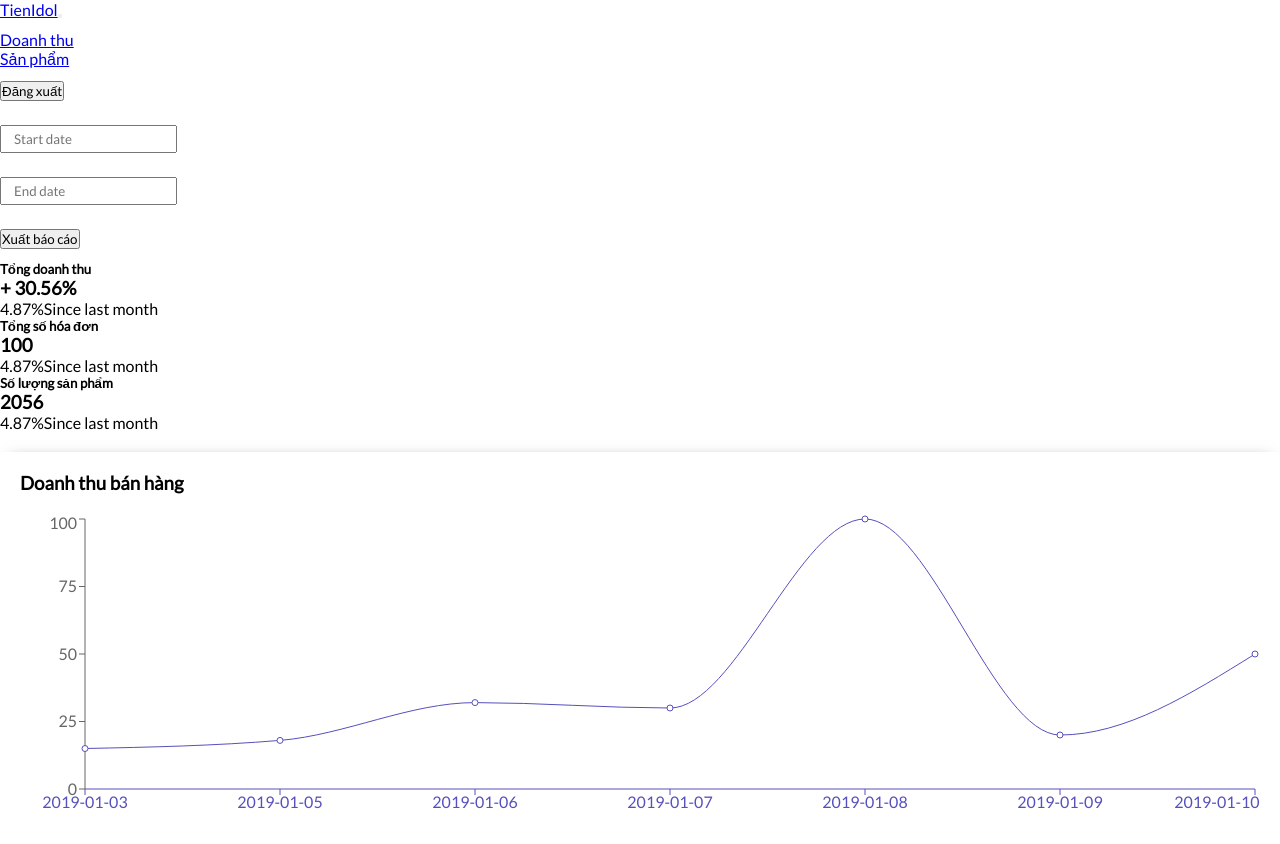
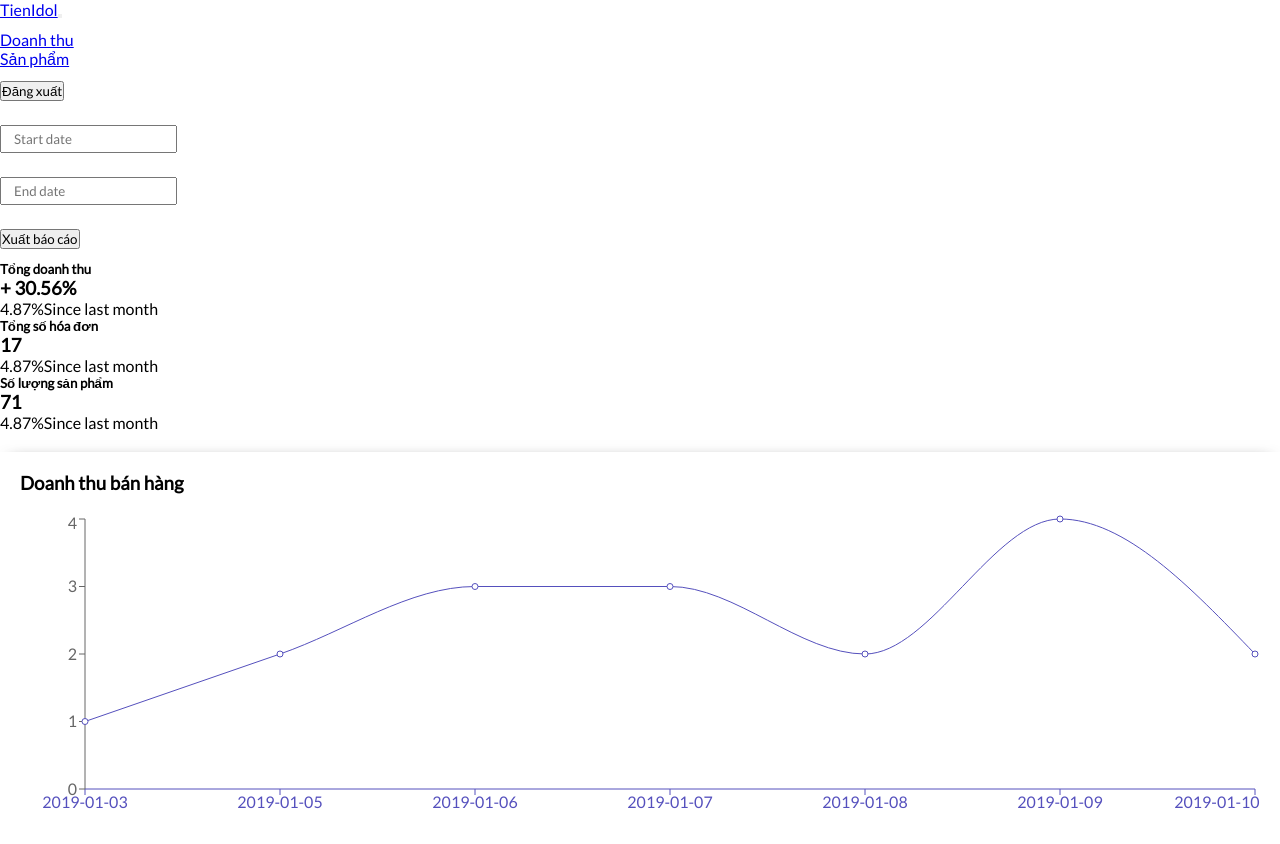
Before and after one commit to Ti4nL4/Software-Engineering, a React (Create React App) app in the folder pos/: page /reports in a window 1280 px wide. Built offline with nearby package versions, Linux system fonts and the light colour scheme; the HTML template or start-up script is replaced by a standard one.

Commit message:
Add files via upload

```diff
--- a/pos/src/pages/Reports.js
+++ b/pos/src/pages/Reports.js
@@ -1,14 +1,129 @@
 import Chart from '../components/Chart'
 import BasicDateRangePicker from '../components/Datepick'
-const data= [{date: "2019-01-03", sale: 15},
-             {date: "2019-01-05", sale: 18},
-             {date: "2019-01-06", sale: 32},
-             {date: "2019-01-07", sale: 30},
-             {date: "2019-01-08", sale: 100},
-             {date: "2019-01-09", sale: 20},
-             {date: "2019-01-10", sale: 50}
+const data= [{date: "2019-01-03", numorder: 1,
+                order0:{
+                  product0:1,
+                  product1:0,
+                  product2:0
+                }
+              },
+             {date: "2019-01-05", numorder: 2,
+              order0:{
+                product0:2,
+                product1:5,
+                product2:0
+              },
+              order1:{
+                product0:0,
+                product1:1,
+                product2:3
+              }
+              },
+             {date: "2019-01-06", numorder: 3,
+              order0:{
+                product0:1,
+                product1:2,
+                product2:3
+              },
+              order1:{
+                product0:1,
+                product1:1,
+                product2:3
+              },
+              order2:{
+                product0:0,
+                product1:1,
+                product2:0
+              }
+              },
+             {date: "2019-01-07", numorder: 3,
+              order0:{
+                product0:1,
+                product1:2,
+                product2:3
+              },
+              order1:{
+                product0:1,
+                product1:1,
+                product2:3
+              },
+              order2:{
+                product0:0,
+                product1:1,
+                product2:0
+              }
+              },
+             {date: "2019-01-08", numorder: 2,
+              order0:{
+                product0:4,
+                product1:1,
+                product2:1
+              },
+              order1:{
+                product0:0,
+                product1:2,
+                product2:1
+              }
+              },
+             {date: "2019-01-09", numorder: 4,
+              order0:{
+                product0:2,
+                product1:0,
+                product2:3
+              },
+              order1:{
+                product0:0,
+                product1:1,
+                product2:2
+              },
+              order2:{
+                product0:3,
+                product1:1,
+                product2:1
+              },
+              order3:{
+                product0:2,
+                product1:1,
+                product2:0
+              }
+              },
+             {date: "2019-01-10", numorder: 2,
+              order0:{
+                product0:2,
+                product1:2,
+                product2:3
+              },
+              order1:{
+                product0:2,
+                product1:2,
+                product2:2
+              }
+              }
             ]
 function Reports() {
+  const sumOfOrders = data.reduce((sum, currentValue) => {
+    return sum + currentValue.numorder;
+  }, 0);
+  const sumOfProducts = data.reduce((sum, currentValue) => {
+    if(currentValue.order0){
+      sum = sum + currentValue.order0.product0;
+      sum = sum + currentValue.order0.product1;
+      sum = sum + currentValue.order0.product2;
+     }
+     if(currentValue.order1){
+       sum = sum + currentValue.order1.product0;
+       sum = sum + currentValue.order1.product1;
+       sum = sum + currentValue.order1.product2;
+     }
+     if(currentValue.order2){
+       sum = sum + currentValue.order2.product0;
+       sum = sum + currentValue.order2.product1;
+       sum = sum + currentValue.order2.product2;
+     }
+     return sum;
+  }, 0);
+
+
   return(
     <div class='container'>
       <BasicDateRangePicker/>
@@ -36,7 +151,7 @@ function Reports() {
           <i class="mdi mdi-pulse widget-icon"></i>
           </div>
           <h5 class="text-muted fw-normal mt-0" title="Growth">Tổng số hóa đơn</h5>
-          <h3 class="mt-3 mb-3">100</h3>
+          <h3 class="mt-3 mb-3">{sumOfOrders}</h3>
           <p class="mb-0 text-muted">
           <span class="text-success me-2">
             <i class="mdi mdi-arrow-up-bold"></i> 4.87%</span>
@@ -52,7 +167,7 @@ function Reports() {
           <i class="mdi mdi-pulse widget-icon"></i>
           </div>
           <h5 class="text-muted fw-normal mt-0">Số lượng sản phẩm</h5>
-          <h3 class="mt-3 mb-3">2056</h3>
+          <h3 class="mt-3 mb-3">{sumOfProducts}</h3>
           <p class="mb-0 text-muted">
           <span class="text-success me-2">
             <i class="mdi mdi-arrow-up-bold"></i> 4.87%</span>
@@ -62,7 +177,7 @@ function Reports() {
         </div>
         </div>
       </div>
-      <Chart data={data} dataKey="sale" title="Doanh thu bán hàng" xaxis="date"/>
+      <Chart data={data} dataKey="numorder" title="Doanh thu bán hàng" xaxis="date"/>
     </div>
   )
 }
```
